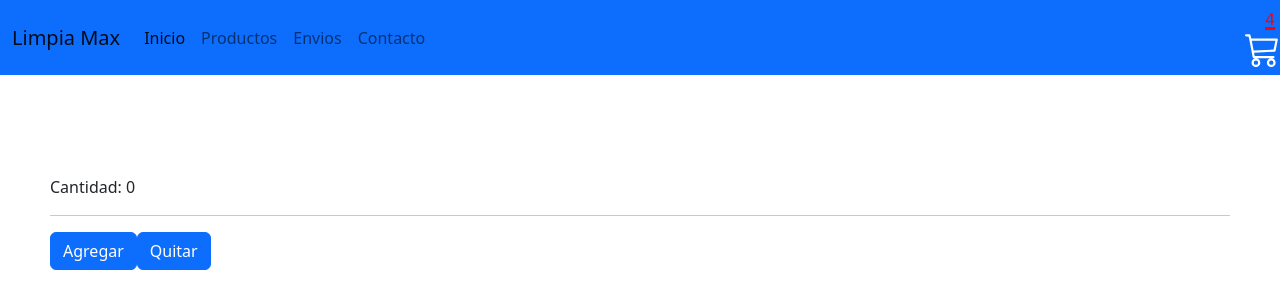
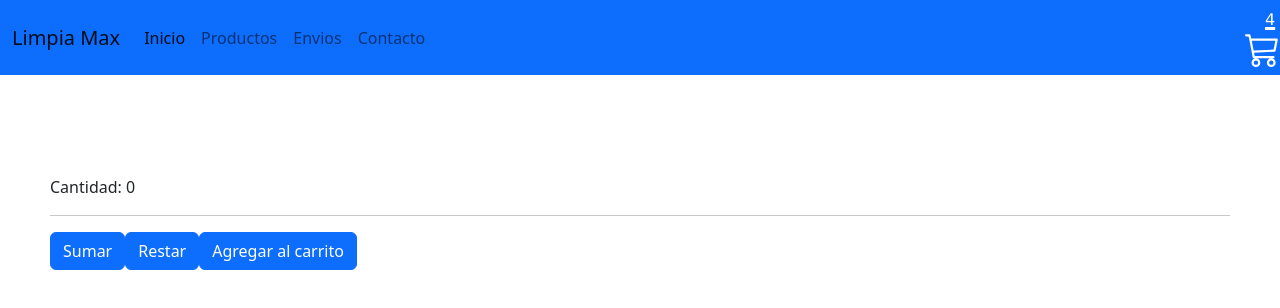
Before and after one commit to xhango96/reactApp, a React (Create React App) app: page / in a window 1280 px wide. Shown: the top 308 px of the page. Built offline with nearby package versions, Linux system fonts and the light colour scheme.

Commit message:
Correccion

```diff
--- a/src/App.css
+++ b/src/App.css
@@ -9,7 +9,7 @@
 }
 
 .numeroCarrito{
-  color: #ff0000;
+  color: #ffffff;
   font-family: Verdana, Geneva, Tahoma, sans-serif;
   text-decoration: underline 3px solid;
   margin-left: 20px;
--- a/src/App.js
+++ b/src/App.js
@@ -22,7 +22,7 @@ const App = ()  => {
      </div>
 
      <div className='botonContador'>
-        <ItemCount />
+        <ItemCount stock={5} initial={0}/>
      </div>
 
 
--- a/src/components/ItemCount.js
+++ b/src/components/ItemCount.js
@@ -1,31 +1,44 @@
 import { useState } from "react";
 
 
-const ItemCount = () => {
+const ItemCount = ({stock, initial}) => {
+
+    const [amount, setAmount] = useState(initial);
 
 const increment = () => {
 
-    if (amount < 5) setAmount(amount+1);
+    if (amount < (stock)) setAmount(amount+1);
+
 
 }
 
 const decrement = () => {
-    if (amount > 0) setAmount(amount-1);
+    if (amount > (initial)) setAmount(amount-1);
 }
 
-const [amount, setAmount] = useState(0);
+const onAdd = () => {
+    alert("Agregaste: " + amount + " items");
+
+}
+
+
 
     return (
+
+
     <>
 
         <div  className="botonUno">
 
             <p>Cantidad: {amount}</p>
             <hr></hr>
-            <button onClick={increment} type="button" class="btn btn-primary">Agregar</button>
-            <button onClick={decrement} type="button" class="btn btn-primary">Quitar</button>
+            <button onClick={increment} type="button" class="btn btn-primary">Sumar</button>
+            <button onClick={decrement} type="button" class="btn btn-primary">Restar</button>
+            <button color="primary" onClick={onAdd} class="btn btn-primary">Agregar al carrito</button>
 
         </div>
+
+
 
     </>
 
@@ -33,4 +46,6 @@ const [amount, setAmount] = useState(0);
 
   }
 
+
+
   export default ItemCount;
```
Also changed, not shown: src/components/Navbar.js (line endings or trailing spaces).
